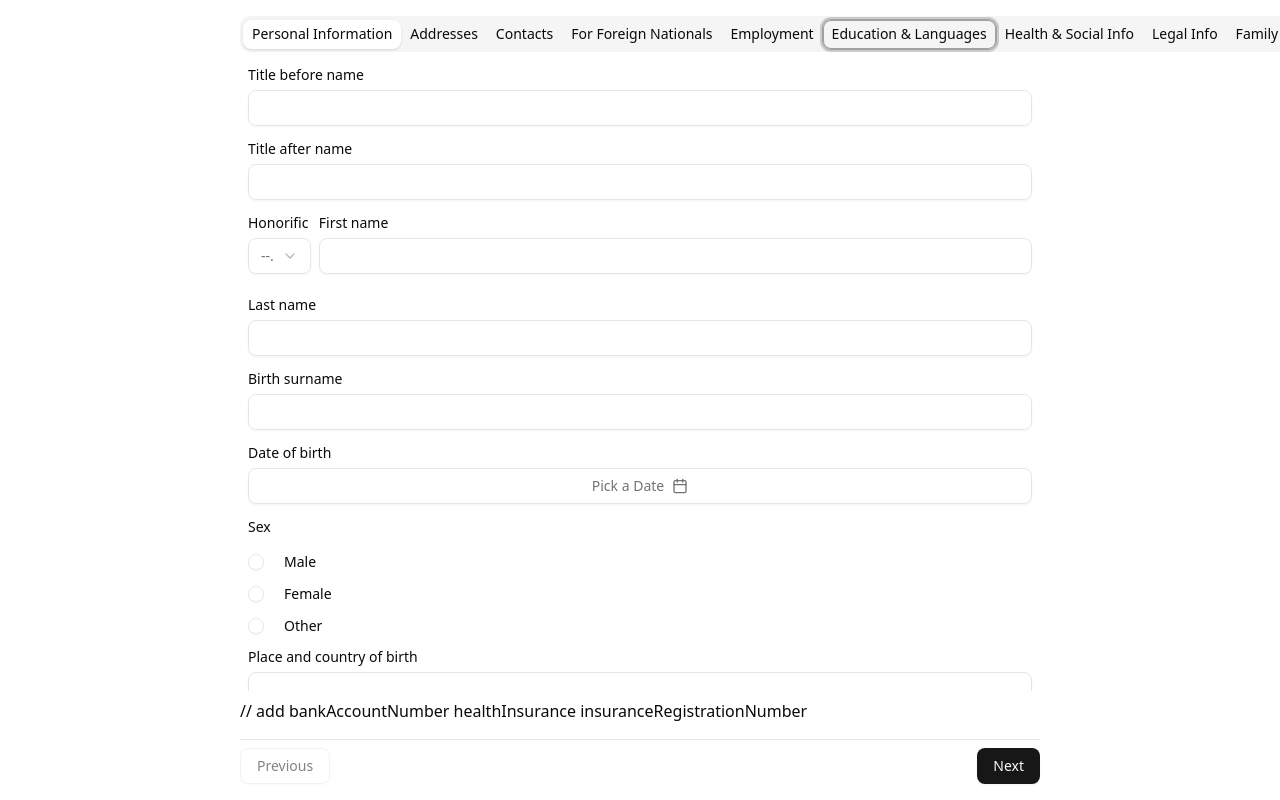
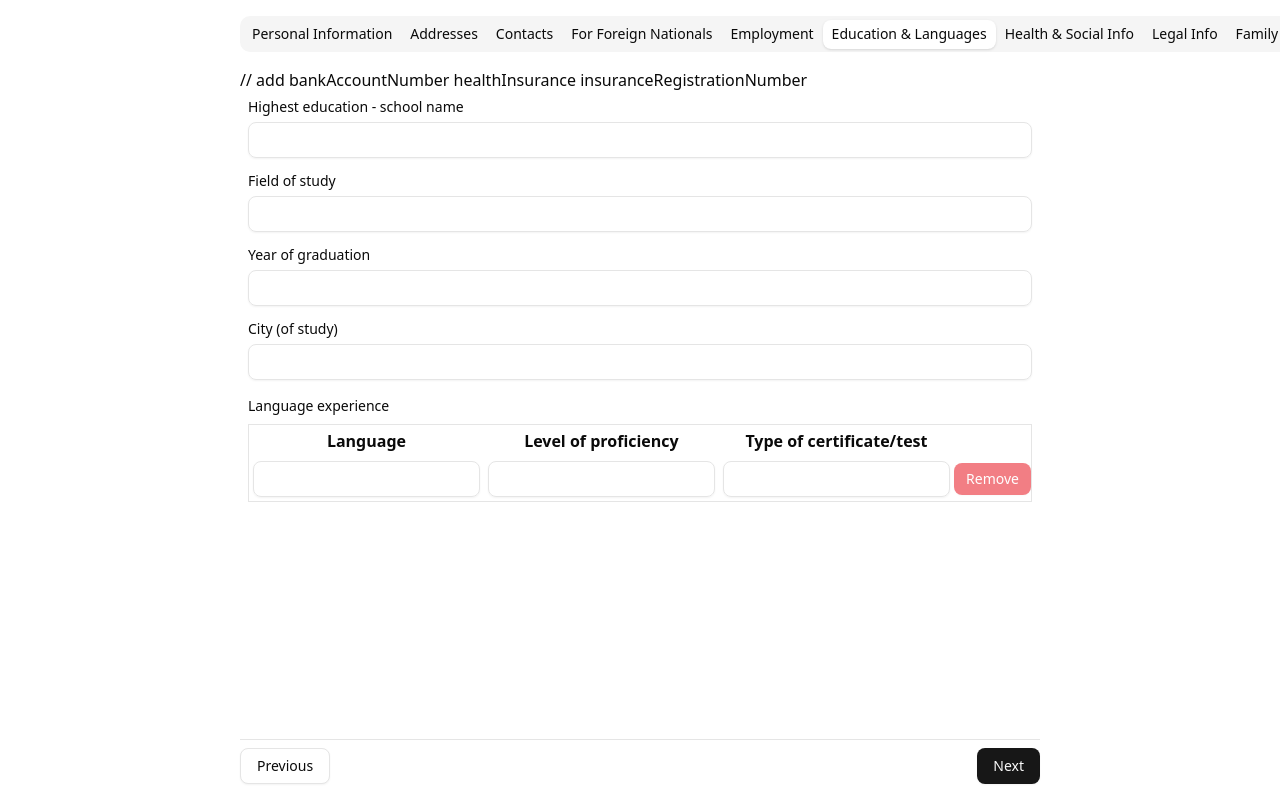
Before and after one commit to VirtualCZ/eira-form, a React (Vite) app: page / in a window 1280 px wide. Both pictures are taken after a click on the tab "Education & Languages". Shown: the top 800 px of the page. Built offline with nearby package versions, Linux system fonts and the light colour scheme.

Commit message:
Created a new FormTable

```diff
--- a/src/App.tsx
+++ b/src/App.tsx
@@ -20,6 +20,7 @@ import FormSelect from './customComponents/FormSelect'
 import FormDateFromTo from './customComponents/FormDateFromTo'
 import { Textarea } from './components/ui/textarea'
 import FormCheckbox from './customComponents/FormCheckbox'
+import { FormTable } from './customComponents/FormTable'
 
 // Move the schema creation inside the component
 function App() {
@@ -125,9 +126,24 @@ function App() {
     fieldOfStudy: z.string(),
     graduationYear: z.string(),
     studyCity: z.string(),
-    language: z.string(),
-    languageProficiency: z.string(),
-    languageExamType: z.string(),
+
+    languageSkills: z.array(z.object({
+      language: z.string({
+        required_error: t('form.validation.required.firstName'),
+      }).min(1, {
+        message: t('form.validation.format.name'),
+      }),
+      languageProficiency: z.string({
+        required_error: t('form.validation.required.firstName'),
+      }).min(1, {
+        message: t('form.validation.format.name'),
+      }),
+      languageExamType: z.string({
+        required_error: t('form.validation.required.firstName'),
+      }).min(1, {
+        message: t('form.validation.format.name'),
+      }),
+    })).optional(),
 
     hasDisability: z.string(),
     disabilityType: z.string(),
@@ -142,7 +158,9 @@ function App() {
     wageDeductionDetails: z.string(),
 
     numberOfDependents: z.string(),
-    claimChildTaxRelief: z.string(),
+    claimChildTaxRelief: z.enum(["yes", "no"], {
+      required_error: t('form.validation.required.claimChildTaxRelief'),
+    }),
     childrenInfo: z.string(),
 
     confirmationReadEmployeeDeclaration: z.boolean(),
@@ -153,8 +171,8 @@ function App() {
 
   const form = useForm<FormData>({
     resolver: zodResolver(formSchema),
-  })
-
+    mode: "onChange", // Add this line
+  });
   function onSubmit(values: FormData) {
     console.log(values)
   }
@@ -224,7 +242,7 @@ function App() {
       "employmentClassification", "jobPosition", "firstJobInCz", "lastEmployer", "lastJobType", "lastJobPeriod"
     ],
     educationAndLanguages: [
-      "highestEducationSchool", "fieldOfStudy", "graduationYear", "studyCity", "language", "languageProficiency", "languageExamType"
+      "highestEducationSchool", "fieldOfStudy", "graduationYear", "studyCity", "languageSkills"
     ],
     healthAndSocialInfo: [
       "hasDisability", "disabilityType", "disabilityDecisionDate", "receivesPension", "pensionType", "pensionDecisionDate"
@@ -253,6 +271,7 @@ function App() {
             <form onSubmit={form.handleSubmit(onSubmit)} className="h-full">
               <Tabs
                 value={activeTab}
+                onValueChange={setActiveTab}
                 className="h-full flex flex-col"
               >
                 <TabsList className="mb-2">
@@ -596,21 +615,31 @@ function App() {
                     formLabel={t('form.labels.studyCity')}
                     formControl={form.control}
                   />
-                  <h1>{t('form.headlines.languageSkills')}</h1>
-                  <FormInput
-                    name="language"
-                    formLabel={t('form.labels.language')}
-                    formControl={form.control}
-                  />
-                  <FormInput
-                    name="languageProficiency"
-                    formLabel={t('form.labels.languageProficiency')}
-                    formControl={form.control}
-                  />
-                  <FormInput
-                    name="languageExamType"
-                    formLabel={t('form.labels.languageExamType')}
-                    formControl={form.control}
+                  <FormTable
+                    name="languageSkills"
+                    label={t('form.headlines.languageSkills')}
+                    control={form.control}
+                    columns={[
+                      {
+                        name: "language",
+                        label: t('form.labels.language'),
+                        placeholder: "",
+                        errorPath: "language"
+                      },
+                      {
+                        name: "languageProficiency",
+                        label: t('form.labels.languageProficiency'),
+                        placeholder: "",
+                        errorPath: "languageProficiency"
+                      },
+                      {
+                        name: "languageExamType",
+                        label: t('form.labels.languageExamType'),
+                        placeholder: "",
+                        errorPath: "languageExamType"
+                      },
+                    ]}
+                    errors={Array.isArray(form.formState.errors.languageSkills) ? form.formState.errors.languageSkills : undefined}
                   />
                 </TabsContent>
                 <TabsContent className="relative overflow-scroll space-y-4 px-2" value="healthAndSocialInfo">
@@ -689,10 +718,14 @@ function App() {
                     formLabel={t('form.labels.numberOfDependents')}
                     formControl={form.control}
                   />
-                  <FormInput
+                  <FormRadio
                     name="claimChildTaxRelief"
                     formLabel={t('form.labels.claimChildTaxRelief')}
                     formControl={form.control}
+                    options={[
+                      { value: "yes", label: t('form.options.yesNo.yes') },
+                      { value: "no", label: t('form.options.yesNo.no') },
+                    ]}
                   />
                   <FormInput
                     name="childrenInfo"
@@ -701,17 +734,15 @@ function App() {
                   />
                 </TabsContent>
                 <TabsContent className="relative overflow-scroll space-y-4 px-2" value="agreements">
-                <Textarea readOnly>
-                  Awoo agreements
-                </Textarea>
+                  <Textarea readOnly
+                    value="Awoo agreements" />
                   <FormCheckbox
                     name="confirmationReadEmployeeDeclaration"
                     formLabel={t('form.labels.confirmationReadEmployeeDeclaration')}
                     formControl={form.control}
                   />
-                <Textarea readOnly>
-                  Awoo agreements
-                </Textarea>
+                  <Textarea readOnly
+                    value="Awoo agreements" />
                   <FormCheckbox
                     name="confirmationReadEmailAddressDeclaration"
                     formLabel={t('form.labels.confirmationReadEmailAddressDeclaration')}
--- /dev/null
+++ b/src/customComponents/FormTable.tsx
@@ -0,0 +1,132 @@
+import { Button } from "@/components/ui/button";
+import { Input } from "@/components/ui/input";
+import { useFieldArray, Control, FieldValues, ArrayPath, Path } from "react-hook-form";
+import { FormField, FormItem, FormControl } from "@/components/ui/form";
+import { useState } from "react";
+
+interface Column<T> {
+    name: keyof T;
+    label: string;
+    placeholder?: string;
+    errorPath?: string;
+}
+
+interface FormTableProps<T extends FieldValues> {
+    name: ArrayPath<T>;
+    control: Control<T>;
+    columns: Column<any>[];
+    errors?: any[];
+    label?: string;
+    tableError?: string;
+}
+
+export function FormTable<T extends FieldValues>({
+    name,
+    control,
+    columns,
+    errors,
+    label,
+    tableError,
+  }: FormTableProps<T>) {
+    const { fields, append, remove } = useFieldArray({ control, name });
+
+    const [newRow, setNewRow] = useState<Record<string, string>>(
+      Object.fromEntries(columns.map((col) => [col.name as string, ""]))
+    );
+
+    const handleNewRowChange = (colName: string, value: string) => {
+        const updated = { ...newRow, [colName]: value };
+        setNewRow(updated);
+
+        const hasData = Object.values(updated).some((val) => val.trim() !== "");
+        if (hasData) {
+          append(updated as any, { shouldFocus: false });
+
+          setNewRow(Object.fromEntries(columns.map((col) => [col.name as string, ""])));
+
+          setTimeout(() => {
+            const newIndex = fields.length;
+            const input = document.querySelector(
+              `input[name="${name}.${newIndex}.${colName}"]`
+            ) as HTMLInputElement;
+
+            input?.focus();
+            input?.setSelectionRange(value.length, value.length);
+          }, 0);
+        }
+      };
+
+    return (
+      <div className="flex flex-col gap-2">
+        {label && (
+          <label className={`text-sm ${errors && errors.length > 0 ? "text-destructive" : ""}`}>
+            {label}
+          </label>
+        )}
+        <table className="w-full border">
+          <thead>
+            <tr>
+              {columns.map((col) => (
+                <th key={String(col.name)} className="px-2 py-1">{col.label}</th>
+              ))}
+              <th />
+            </tr>
+          </thead>
+          <tbody>
+            {fields.map((field, rowIdx) => (
+              <tr key={field.id}>
+                {columns.map((col) => (
+                  <td key={String(col.name)} className="px-1 py-1">
+                    <FormField
+                      name={`${name}.${rowIdx}.${String(col.name)}` as Path<T>}
+                      control={control}
+                      render={({ field: rhfField }) => (
+                        <FormItem>
+                          <FormControl>
+                            <Input {...rhfField} placeholder={col.placeholder} />
+                          </FormControl>
+                        </FormItem>
+                      )}
+                    />
+                  </td>
+                ))}
+                <td>
+                  <Button
+                    type="button"
+                    variant="destructive"
+                    size="sm"
+                    onClick={() => remove(rowIdx)}
+                  >
+                    Remove
+                  </Button>
+                </td>
+              </tr>
+            ))}
+
+            <tr>
+              {columns.map((col) => (
+                <td key={String(col.name)} className="px-1 py-1">
+                  <Input
+                    placeholder={col.placeholder}
+                    value={newRow[col.name as string]}
+                    onChange={(e) => handleNewRowChange(col.name as string, e.target.value)}
+                  />
+                </td>
+              ))}
+              <td>
+                <Button type="button" variant="destructive" size="sm" disabled>
+                  Remove
+                </Button>
+              </td>
+            </tr>
+          </tbody>
+        </table>
+
+        {errors && errors.length > 0 && (
+          <div className="text-sm text-destructive">
+            {tableError || "Table isn't correctly filled out."}
+          </div>
+        )}
+      </div>
+    );
+  }
```
Lines whose indentation alone changed are shown as unchanged.
